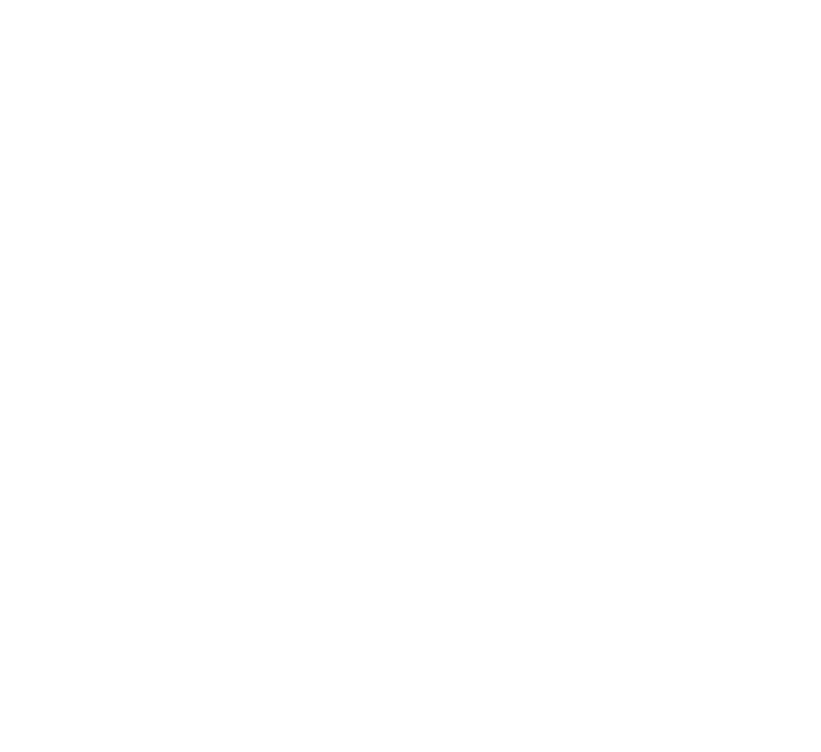
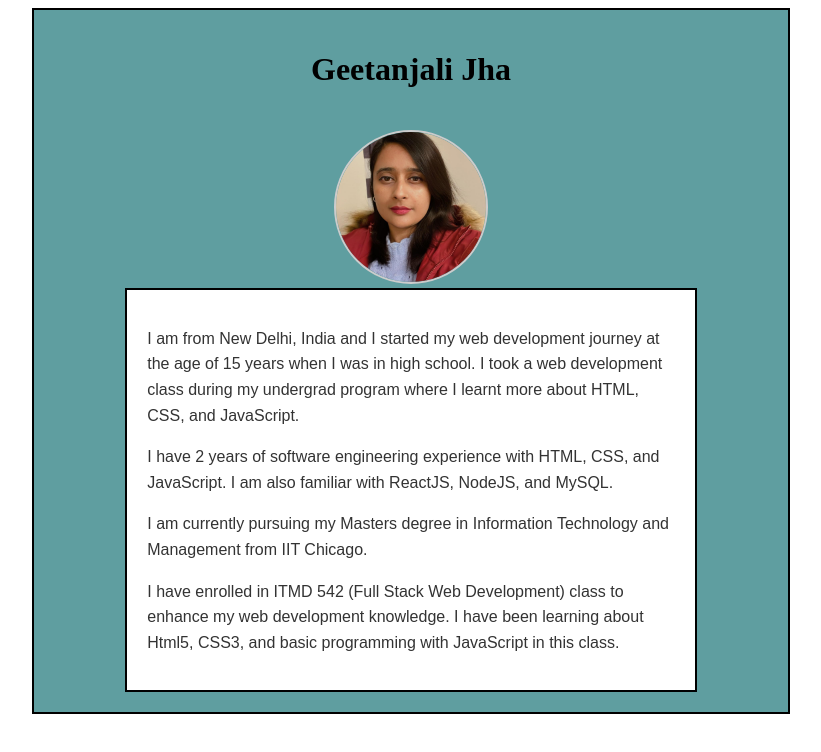
Before and after one commit to geetanjali-jha/ITMD542-Lab-1, a plain HTML site: page index.html in a window 1280 px wide. Shown: the whole page, without its empty margins (229-1050 px from the left). Drawn offline with Linux system fonts and the light colour scheme.

Commit message:
Modified index file and added styling

```diff
--- a/index.html
+++ b/index.html
@@ -3,9 +3,27 @@
 <head>
     <meta charset="UTF-8">
     <meta name="viewport" content="width=device-width, initial-scale=1.0">
-    <title>Document</title>
+    <title>Introduction</title>
+    <link rel="stylesheet" href="styles.css">
 </head>
 <body>
-
+    <div id="mainDiv">
+        <h1>Geetanjali Jha</h1>
+        <img src="img1.jpeg" alt="Geetanjali Jha's photo" id="profileImage">
+        <div id="internalDiv">
+            <p>
+                I am from New Delhi, India and I started my web development journey at the age of 15 years when I was in high school. I took a web development class during my undergrad program where I learnt more about HTML, CSS, and JavaScript.
+            </p>
+            <p>
+                I have 2 years of software engineering experience with HTML, CSS, and JavaScript. I am also familiar with ReactJS, NodeJS, and MySQL.
+            </p>
+            <p>
+                I am currently pursuing my Masters degree in Information Technology and Management from IIT Chicago.
+            </p>
+            <p>
+                I have enrolled in ITMD 542 (Full Stack Web Development) class to enhance my web development knowledge. I have been learning about Html5, CSS3, and basic programming with JavaScript in this class.
+            </p>
+        </div>
+    </div>
 </body>
 </html>
--- a/styles.css
+++ b/styles.css
@@ -0,0 +1,37 @@
+#mainDiv {
+    width: 60%;
+    background-color: cadetblue;
+    text-align: center;
+    margin-left: 20%;
+    border: 2px solid black;
+    padding: 20px;
+    box-sizing: border-box;
+}
+
+#profileImage {
+    width: 150px;
+    height: 150px;
+    object-fit: cover;
+    border-radius: 50%;
+    border: 2px solid #ccc;
+    margin-top: 20px;
+}
+
+#internalDiv {
+    width: 80%;
+    height: auto;
+    background-color: white;
+    text-align: left;
+    margin-left: 10%;
+    padding: 20px;
+    border: 2px solid black;
+    box-sizing: border-box;
+    font-family: Arial, sans-serif;
+}
+
+#internalDiv p {
+    font-size: 16px;
+    line-height: 1.6;
+    color: #333;
+    margin-bottom: 15px;
+}
```
Also changed, not shown: img1.jpeg (added).
